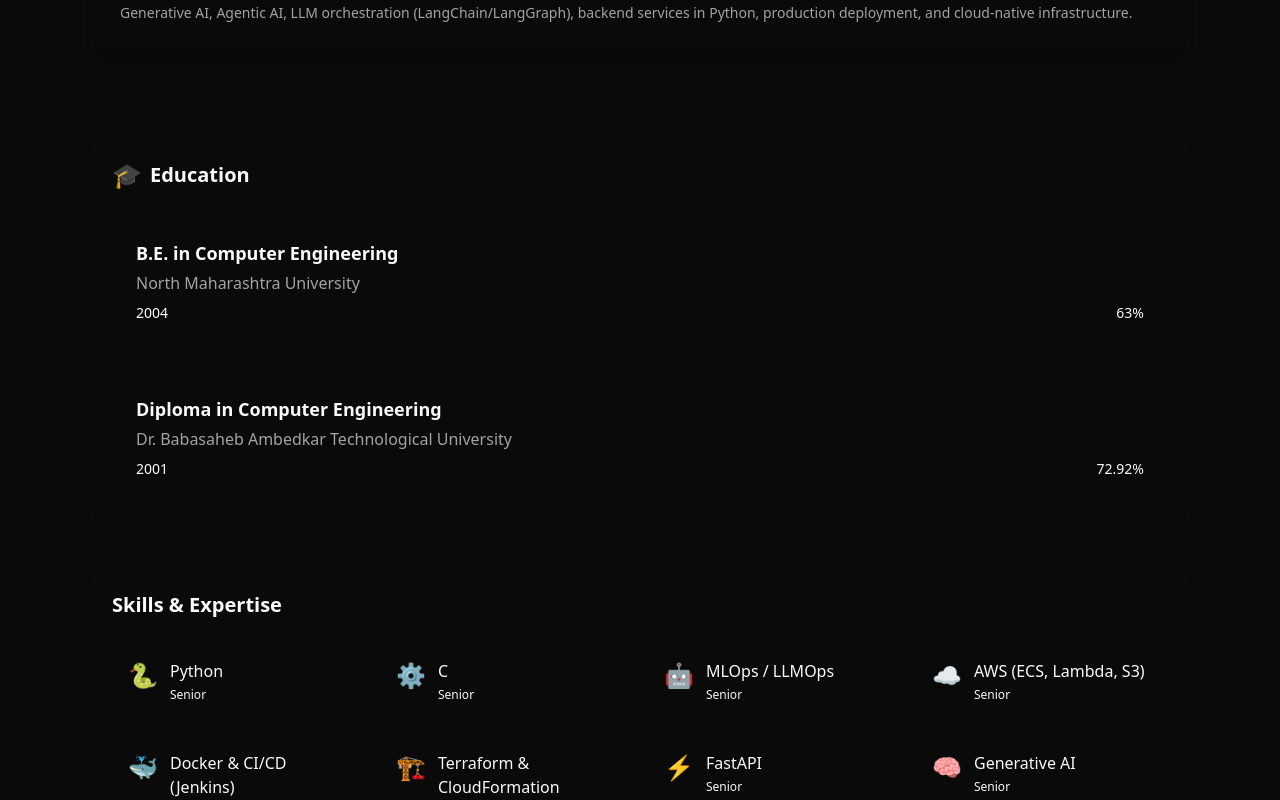
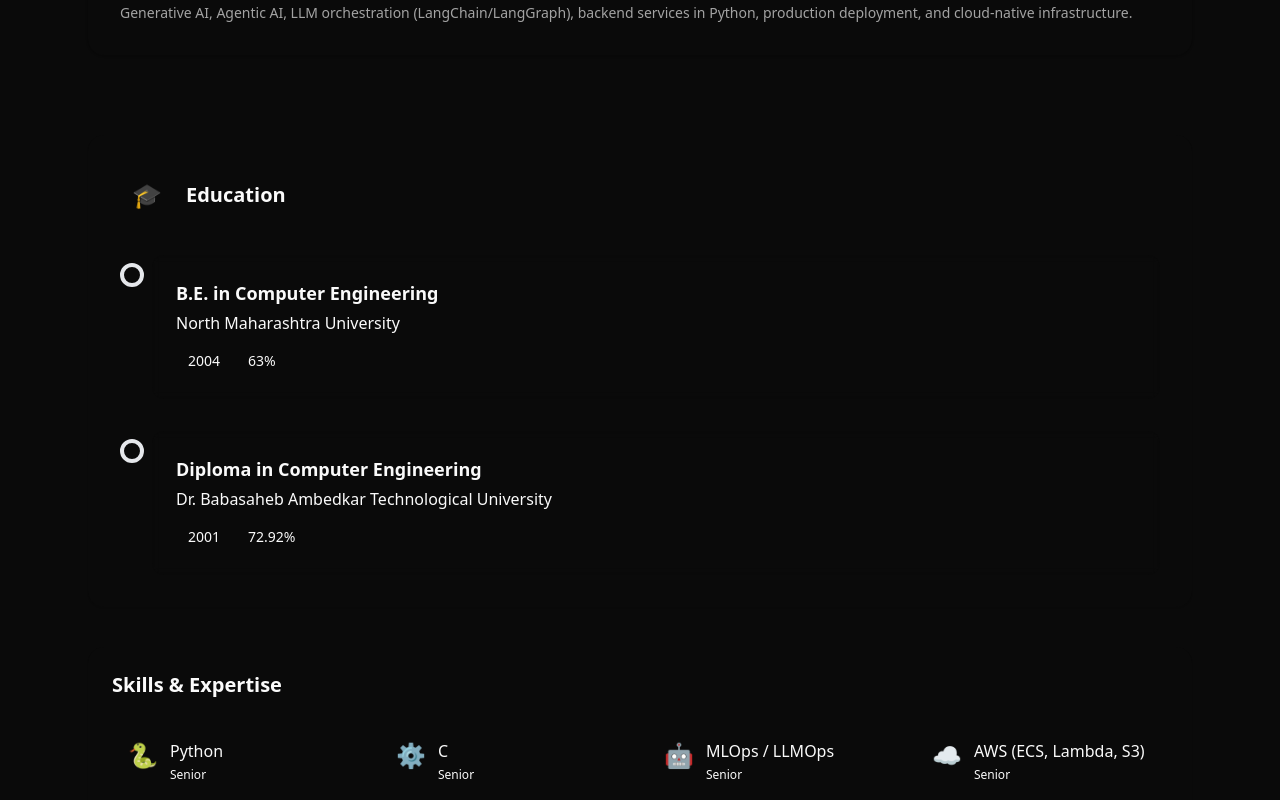
Before and after one commit to santoshkitkare/work-portfolio, a React app in the folder frontend/: page / in a window 1280 px wide. Shown: the part 820-1620 px from the top of the page. Built offline with nearby package versions, Linux system fonts and the light colour scheme; the HTML template or start-up script is replaced by a standard one.

Commit message:
Updated designing

```diff
--- a/frontend/src/App.jsx
+++ b/frontend/src/App.jsx
@@ -9,6 +9,7 @@ import { API_URL } from './config';
 export default function Portfolio() {
   const [darkMode, setDarkMode] = useState(true);
   const [expandedProjects, setExpandedProjects] = useState({});
+  const [visibleExperiences, setVisibleExperiences] = useState(3);
 
   useEffect(() => {
     if (darkMode) {
@@ -261,7 +262,7 @@ export default function Portfolio() {
         <nav className="space-x-4 text-sm">
           <a href="#about" className="hover:underline">About</a>
           <a href="#projects" className="hover:underline">Projects</a>
-          <a href="#experience" className="hover:underline">Experience</a>
+          <a href="#experience" className="hover:underline">Professional Experience</a>
           <a href="#contact" className="hover:underline">Contact</a>
         </nav>
       </header>
@@ -312,21 +313,30 @@ export default function Portfolio() {
       {/* EDUCATION & SKILLS */}
       <section className="max-w-6xl mx-auto px-6 py-10 space-y-10">
         {/* Education Section */}
-        <div className="bg-card rounded-2xl shadow-sm p-6">
-          <h3 className="text-xl font-semibold mb-6 flex items-center gap-2 text-foreground">
-            <span className="text-2xl">🎓</span> Education
-          </h3>
-          <div className="space-y-6">
+        <div className="bg-card rounded-2xl shadow-sm p-8">
+          <div className="flex items-center gap-3 mb-8">
+            <div className="bg-primary/10 p-3 rounded-xl">
+              <span className="text-2xl">🎓</span>
+            </div>
+            <h3 className="text-xl font-semibold text-foreground">Education</h3>
+          </div>
+          <div className="relative">
+            <div className="absolute left-3 top-0 bottom-0 w-0.5 bg-border"></div>
+            <div className="space-y-8">
               {education.map((edu, i) => (
-              <div key={i} className="bg-secondary/50 rounded-lg p-6">
+                <div key={i} className="relative pl-8">
+                  <div className="absolute left-0 top-2 w-6 h-6 rounded-full border-4 border-background bg-primary"></div>
+                  <div className="bg-secondary/20 backdrop-blur-sm rounded-xl p-6 hover:bg-secondary/30 transition-colors">
                     <h4 className="font-semibold text-lg text-foreground">{edu.degree}</h4>
-                <p className="text-muted mt-1">{edu.institution}</p>
-                <div className="mt-2 flex justify-between text-sm">
-                  <span className="text-primary font-medium">{edu.year}</span>
-                  <span className="text-primary font-medium">{edu.score}</span>
+                    <p className="text-primary/90 mt-1 font-medium">{edu.institution}</p>
+                    <div className="mt-3 flex items-center gap-4 text-sm">
+                      <span className="bg-primary/10 text-primary px-3 py-1 rounded-full font-medium">{edu.year}</span>
+                      <span className="text-foreground/80 font-medium">{edu.score}</span>
+                    </div>
                   </div>
                 </div>
               ))}
+            </div>
           </div>
         </div>
 
@@ -400,8 +410,8 @@ export default function Portfolio() {
       <section id="experience" className="max-w-6xl mx-auto px-6 py-10">
         <h3 className="text-xl font-semibold mb-6 text-foreground">Experience</h3>
         <div className="space-y-4">
-          {timeline.map((t) => (
-            <div key={t.role} className="bg-card rounded-lg shadow p-6">
+          {timeline.slice(0, visibleExperiences).map((t) => (
+            <div key={t.role} className="bg-card rounded-lg shadow-sm p-6 hover:shadow-md transition-shadow">
               <div className="flex items-center justify-between">
                 <div>
                   <h4 className="font-semibold text-foreground">{t.role}</h4>
@@ -414,16 +424,15 @@ export default function Portfolio() {
 
               <div className="mt-3">
                 <p className="text-muted">
-                  {expandedProjects[t.role] ? t.desc : t.desc.slice(0, 150) + (t.desc.length > 150 ? '...' : '')}
+                  {expandedProjects[t.role] ? t.desc : t.desc.slice(0, 150) + '...'}
                 </p>
-                {t.desc.length > 150 && (
                 <button
                   onClick={() => setExpandedProjects(prev => ({...prev, [t.role]: !prev[t.role]}))}
-                    className="text-indigo-600 dark:text-indigo-400 text-sm mt-1 hover:underline focus:outline-none"
+                  className="text-primary text-sm mt-2 hover:underline focus:outline-none inline-flex items-center gap-1"
                 >
                   {expandedProjects[t.role] ? 'Show less' : 'Read more'}
+                  <span className="text-xs">{expandedProjects[t.role] ? '↑' : '↓'}</span>
                 </button>
-                )}
               </div>
 
               {expandedProjects[t.role] && (
@@ -435,6 +444,17 @@ export default function Portfolio() {
               )}
             </div>
           ))}
+          {timeline.length > visibleExperiences && (
+            <div className="text-center pt-6">
+              <button
+                onClick={() => setVisibleExperiences(prev => Math.min(prev + 3, timeline.length))}
+                className="inline-flex items-center gap-2 px-4 py-2 bg-secondary text-secondary-foreground rounded-lg hover:bg-secondary/80 transition-colors"
+              >
+                Show More Experiences
+                <span className="text-sm">({timeline.length - visibleExperiences} remaining)</span>
+              </button>
+            </div>
+          )}
         </div>
       </section>
 
```
Lines whose indentation alone changed are shown as unchanged.
